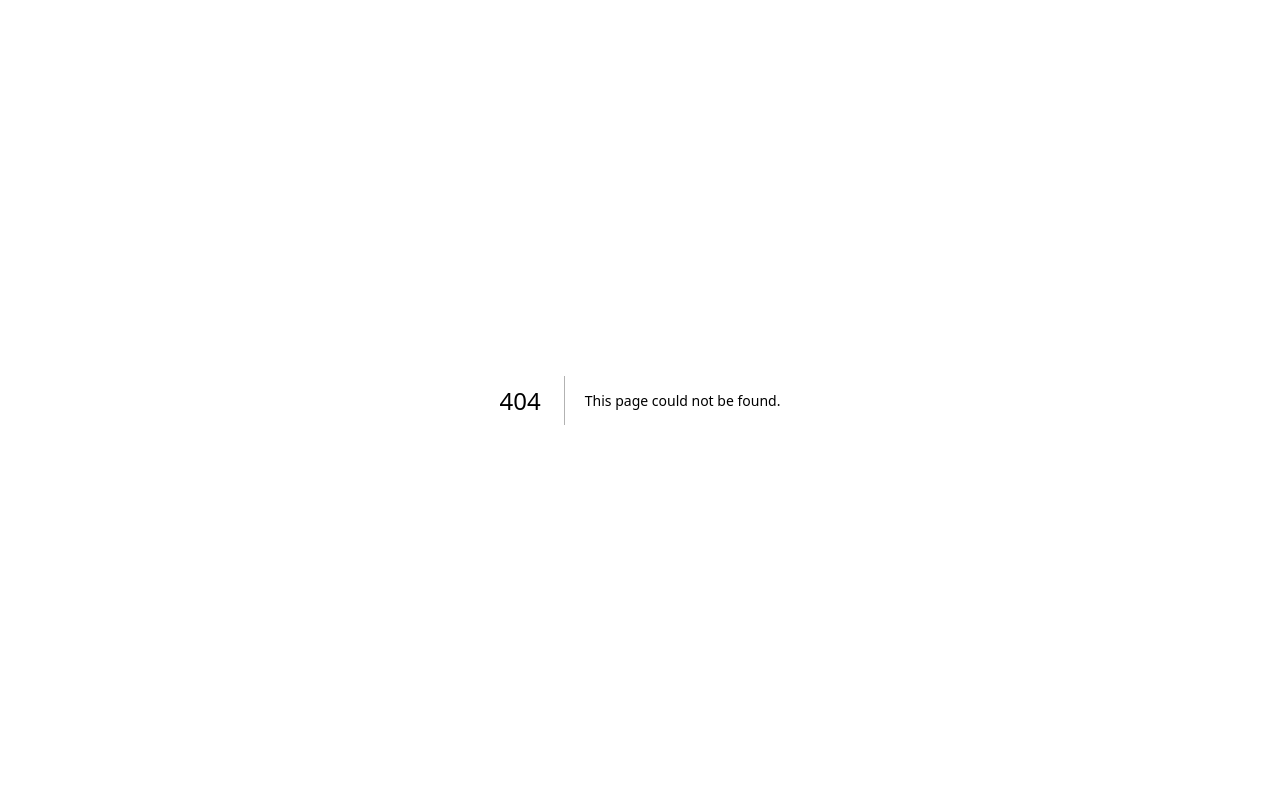
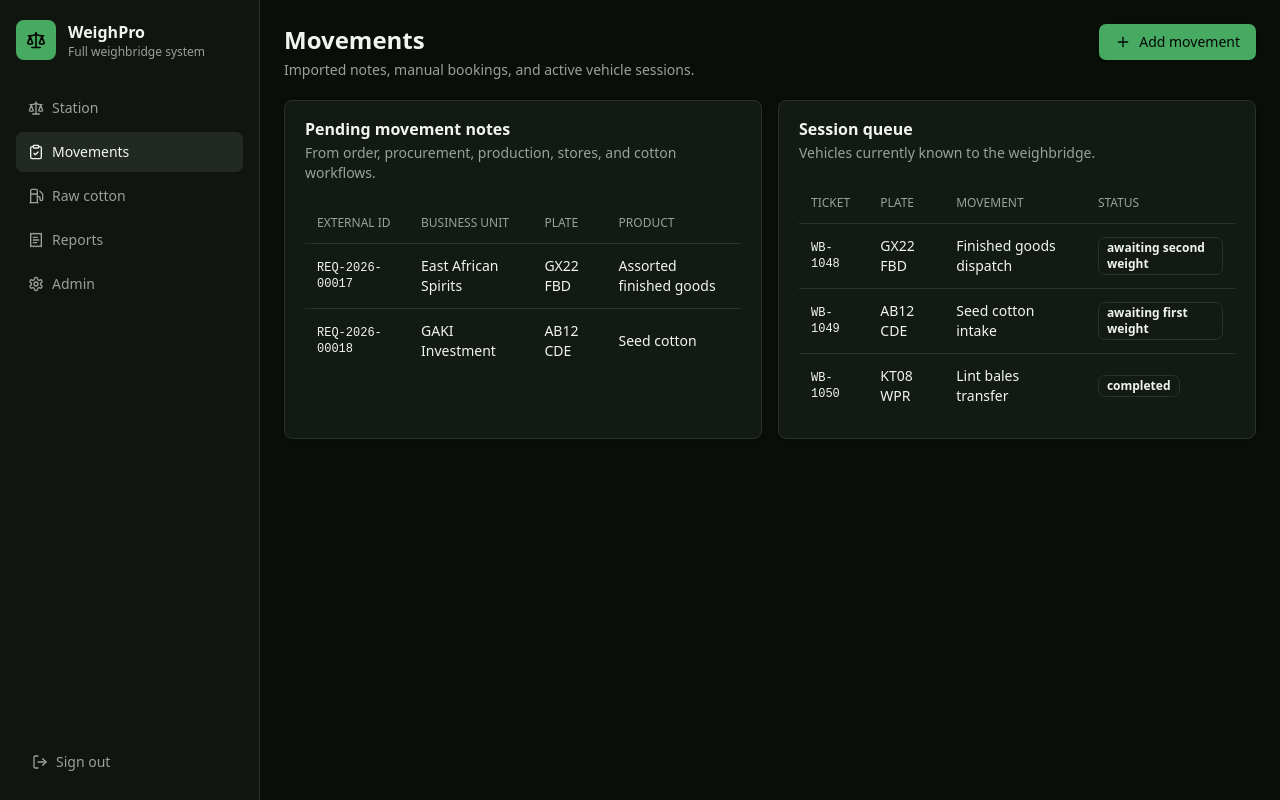
Before and after one commit to allenki1eo/weighpro, a Next.js app in the folder apps/web/: page /movements in a window 1280 px wide. Before the commit this address had no page. Built offline with nearby package versions, Linux system fonts and the light colour scheme.

Commit message:
Add movements page

```diff
--- /dev/null
+++ b/apps/web/app/movements/page.tsx
@@ -0,0 +1,22 @@
+import { Plus } from "lucide-react";
+import { AppShell } from "@/components/layout/app-shell";
+import { Badge } from "@/components/ui/badge";
+import { Button } from "@/components/ui/button";
+import { Card, CardContent, CardDescription, CardHeader, CardTitle } from "@/components/ui/card";
+import { Table, TableBody, TableCell, TableHead, TableHeader, TableRow } from "@/components/ui/table";
+import { pendingOrders, sessions } from "@/lib/sample-data";
+
+export default function MovementsPage() {
+  return (
+    <AppShell>
+      <div className="mb-5 flex items-start justify-between gap-4">
+        <div><h1 className="text-2xl font-semibold tracking-normal">Movements</h1><p className="mt-1 text-sm text-muted-foreground">Imported notes, manual bookings, and active vehicle sessions.</p></div>
+        <Button><Plus />Add movement</Button>
+      </div>
+      <div className="grid gap-4 xl:grid-cols-2">
+        <Card><CardHeader><CardTitle>Pending movement notes</CardTitle><CardDescription>From order, procurement, production, stores, and cotton workflows.</CardDescription></CardHeader><CardContent><Table><TableHeader><TableRow><TableHead>External ID</TableHead><TableHead>Business unit</TableHead><TableHead>Plate</TableHead><TableHead>Product</TableHead></TableRow></TableHeader><TableBody>{pendingOrders.map((order) => <TableRow key={order.externalNoteId}><TableCell className="font-mono text-xs">{order.externalNoteId}</TableCell><TableCell>{order.businessUnit}</TableCell><TableCell>{order.vehiclePlate}</TableCell><TableCell>{order.product}</TableCell></TableRow>)}</TableBody></Table></CardContent></Card>
+        <Card><CardHeader><CardTitle>Session queue</CardTitle><CardDescription>Vehicles currently known to the weighbridge.</CardDescription></CardHeader><CardContent><Table><TableHeader><TableRow><TableHead>Ticket</TableHead><TableHead>Plate</TableHead><TableHead>Movement</TableHead><TableHead>Status</TableHead></TableRow></TableHeader><TableBody>{sessions.map((session) => <TableRow key={session.id}><TableCell className="font-mono text-xs">{session.id}</TableCell><TableCell>{session.plate}</TableCell><TableCell>{session.product}</TableCell><TableCell><Badge variant="outline">{session.status.replaceAll("_", " ")}</Badge></TableCell></TableRow>)}</TableBody></Table></CardContent></Card>
+      </div>
+    </AppShell>
+  );
+}
```
